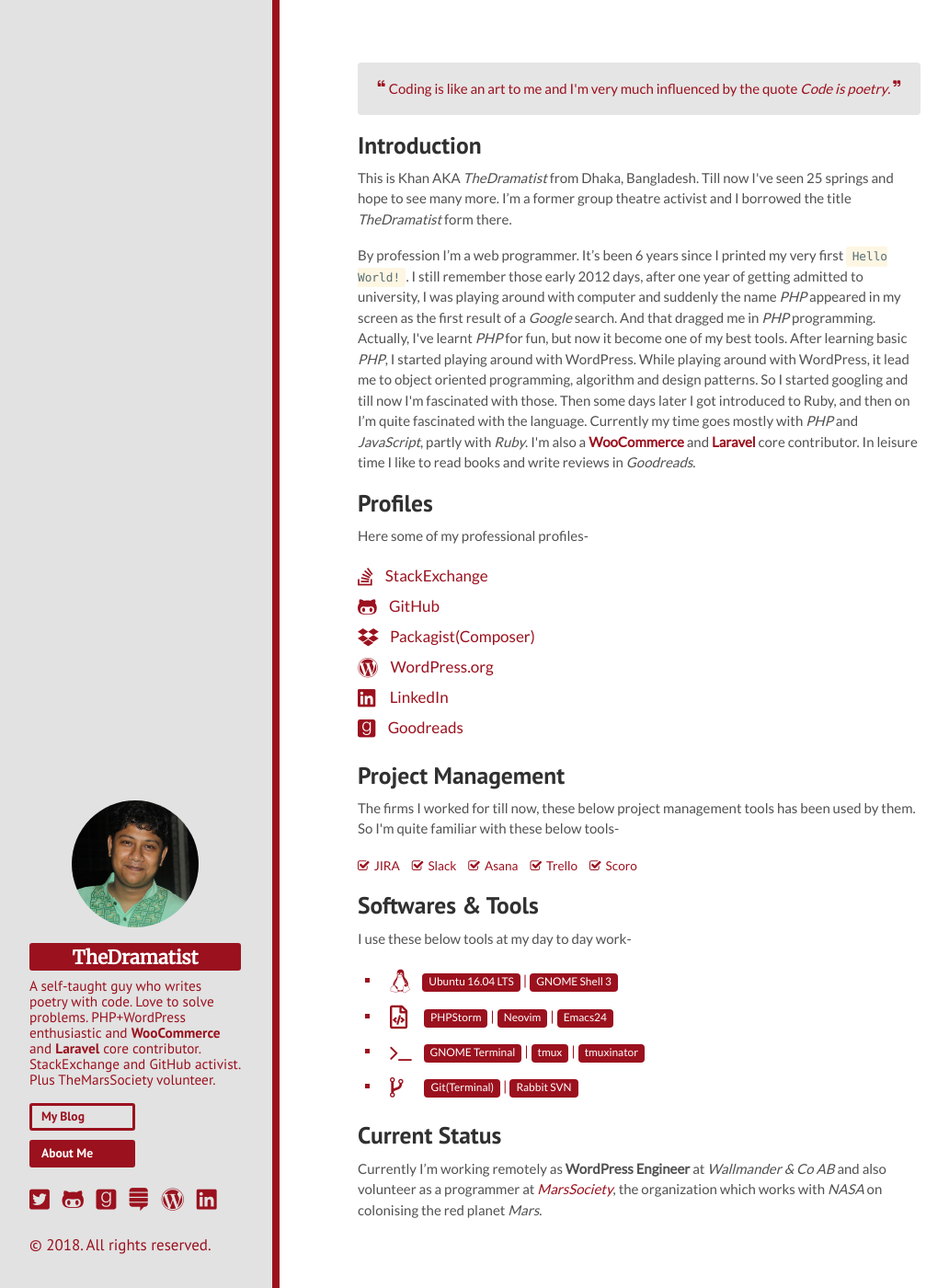
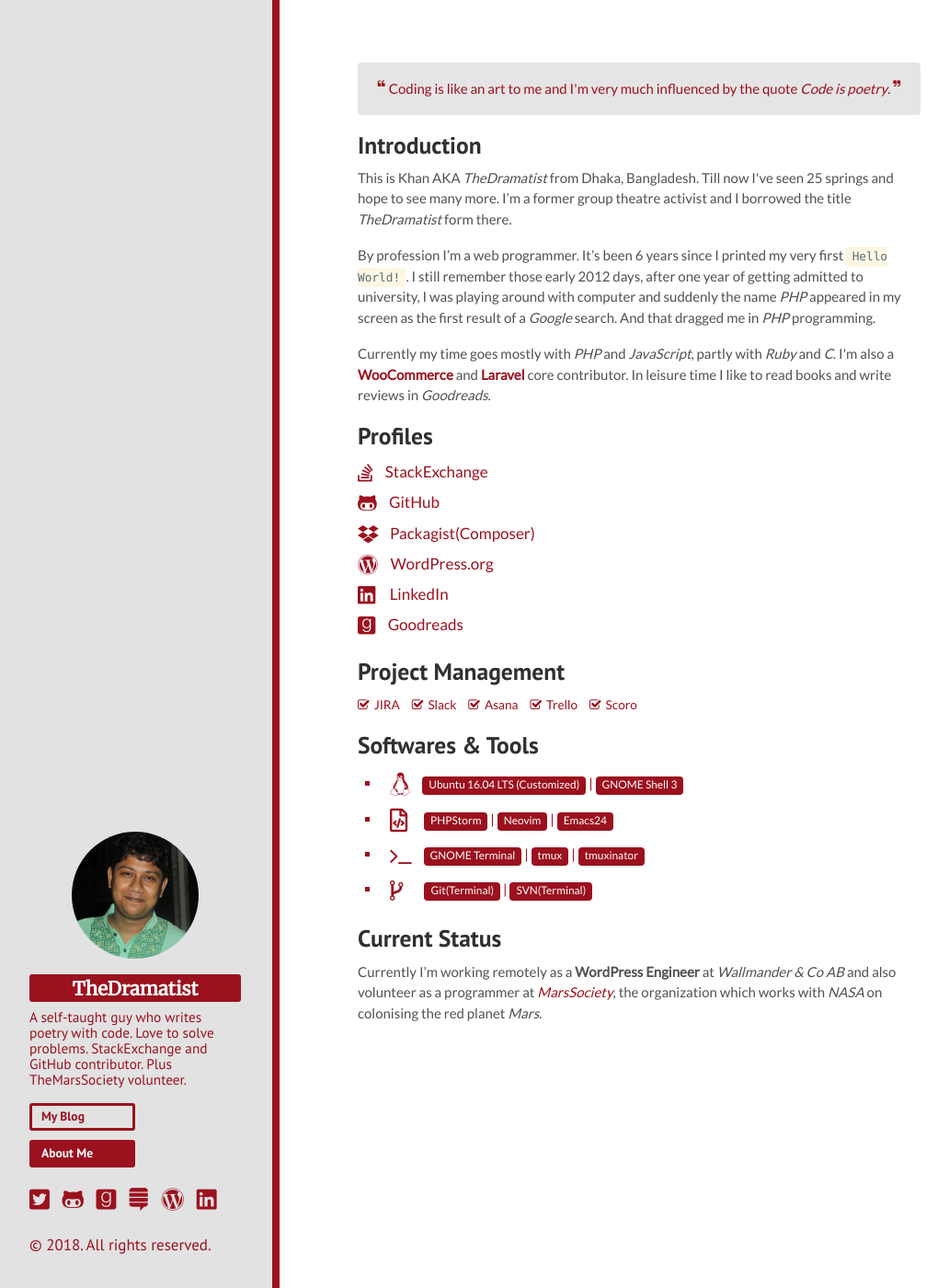
Before and after one commit to khanrn/codemascot.github.io, a Jekyll site: the page built from about-me/index.html, in a window 1280 px wide and 1400 px high. Shown: the whole window at 92% size, without its empty margins (2-1034 px from the left). Built offline with Jekyll 4.4.1, drawn with Linux system fonts in a browser that asks for light colours; nearby versions of some CDN libraries; some web fonts are replaced.

Commit message:
About Me Change

```diff
--- a/_config.yml
+++ b/_config.yml
@@ -8,7 +8,7 @@
 # Setup
 title:            TheDramatist
 tagline:          'Web Programmer'
-description:      'A self-taught guy who writes poetry with code. Love to solve problems. PHP+WordPress enthusiastic and <b><a target="_blank" href="https://github.com/woocommerce/woocommerce/pulls?utf8=%E2%9C%93&q=is%3Apr%20author%3Arnaby">WooCommerce</a></b> and <b><a target="_blank" href="https://github.com/laravel/framework/pulls?utf8=%E2%9C%93&q=is%3Apr+author%3Arnaby+">Laravel</a></b> core contributor. StackExchange and GitHub activist. Plus <a target="_blank" href="http://www.marssociety.org/">TheMarsSociety</a> volunteer.'
+description:      'A self-taught guy who writes poetry with code. Love to solve problems. StackExchange and GitHub contributor. Plus <a target="_blank" href="http://www.marssociety.org/">TheMarsSociety</a> volunteer.'
 url:              http://www.thedramatist.me
 baseurl:          /
 google_verify:    at9Eb_8UWPXn39jSyjV4IJwm6szkk6SIfJosUVX_xlo
--- a/about-me/index.html
+++ b/about-me/index.html
@@ -10,10 +10,10 @@
 	</p>
 	<h1 class="page-title">Introduction</h1>
 	<p>This is Khan AKA <em>TheDramatist</em> from Dhaka, Bangladesh. Till now I've seen <span id="age-year"></span> springs and hope to see many more. I’m a former group theatre activist and I borrowed the title <em>TheDramatist</em> form there.</p>
-	<p>By profession I’m a web programmer. It’s been <span id="experience-year"></span> years since I printed my very first <code>Hello World!</code>. I still remember those early 2012 days, after one year of getting admitted to university, I was playing around with computer and suddenly the name <em>PHP</em> appeared in my screen as the first result of a <em>Google</em> search. And that dragged me in <em>PHP</em> programming. Actually, I've learnt <em>PHP</em> for fun, but now it become one of my best tools. After learning basic <em>PHP</em>, I started playing around with WordPress. While playing around with WordPress, it lead me to object oriented programming, algorithm and design patterns. So I started googling and till now I'm fascinated with those. Then some days later I got introduced to Ruby, and then on I’m quite fascinated with the language. Currently my time goes mostly with <em>PHP</em> and <em>JavaScript</em>, partly with <em>Ruby</em>. I'm also a <b><a target="_blank" href="https://github.com/woocommerce/woocommerce/pulls?utf8=%E2%9C%93&q=is%3Apr%20author%3Arnaby">WooCommerce</a></b> and <b><a target="_blank" href="https://github.com/laravel/framework/pulls?utf8=%E2%9C%93&q=is%3Apr+author%3Arnaby+">Laravel</a></b> core contributor. In leisure time I like to read books and write reviews in <i>Goodreads</i>.</p>
+	<p>By profession I’m a web programmer. It’s been <span id="experience-year"></span> years since I printed my very first <code>Hello World!</code>. I still remember those early 2012 days, after one year of getting admitted to university, I was playing around with computer and suddenly the name <em>PHP</em> appeared in my screen as the first result of a <em>Google</em> search. And that dragged me in <em>PHP</em> programming.</p>
+	<p>Currently my time goes mostly with <em>PHP</em> and <em>JavaScript</em>, partly with <em>Ruby</em> and <em>C</em>. I'm also a <b><a target="_blank" href="https://github.com/woocommerce/woocommerce/pulls?utf8=%E2%9C%93&q=is%3Apr+author%3Arnaby+is%3Amerged+">WooCommerce</a></b> and <b><a target="_blank" href="https://github.com/laravel/framework/pulls?utf8=%E2%9C%93&q=is%3Apr+author%3Arnaby+is%3Amerged+">Laravel</a></b> core contributor. In leisure time I like to read books and write reviews in <i>Goodreads</i>.</p>
 
 	<h1 class="page-title">Profiles</h1>
-	<p>Here some of my professional profiles-</p>
 	<ul class="profiles">
 		<li class="stk-ex">
 			<a target="_blank" href="https://wordpress.stackexchange.com/users/44192/the-dramatist">StackExchange</a>
@@ -36,7 +36,6 @@
 	</ul>
 
 	<h1 class="page-title">Project Management</h1>
-	<p>The firms I worked for till now, these below project management tools has been used by them. So I'm quite familiar with these below tools- </p>
 	<p class="pm-tools">
 		<span>JIRA</span>
 		<span>Slack</span>
@@ -46,10 +45,9 @@
 	</p>
 
 	<h1 class="page-title">Softwares & Tools</h1>
-	<p>I use these below tools at my day to day work-</p>
 	<ul class="software-tools">
 		<li class="os">
-			<span>Ubuntu 16.04 LTS</span> | <span>GNOME Shell 3</span>
+			<span>Ubuntu 16.04 LTS (Customized)</span> | <span>GNOME Shell 3</span>
 		</li>
 		<li class="ide">
 			<span>PHPStorm</span> | <span>Neovim</span> | <span>Emacs24</span>
@@ -58,11 +56,11 @@
 			<span>GNOME Terminal</span> | <span>tmux</span> | <span>tmuxinator</span>
 		</li>
 		<li class="vcs">
-			<span>Git(Terminal)</span> | <span>Rabbit SVN</span>
+			<span>Git(Terminal)</span> | <span>SVN(Terminal)</span>
 		</li>
 	</ul>
 
 	<h1 class="page-title">Current Status</h1>
-	<p>Currently I’m working remotely as <b>WordPress Engineer</b> at <i>Wallmander & Co AB</i> and also volunteer as a programmer at <em><a target="_blank" href="http://www.marssociety.org/">MarsSociety</a></em>, the organization which works with <em>NASA</em> on colonising the red planet <em>Mars</em>.</p>
+	<p>Currently I’m working remotely as a <b>WordPress Engineer</b> at <i>Wallmander & Co AB</i> and also volunteer as a programmer at <em><a target="_blank" href="http://www.marssociety.org/">MarsSociety</a></em>, the organization which works with <em>NASA</em> on colonising the red planet <em>Mars</em>.</p>
 
 </div>
```
